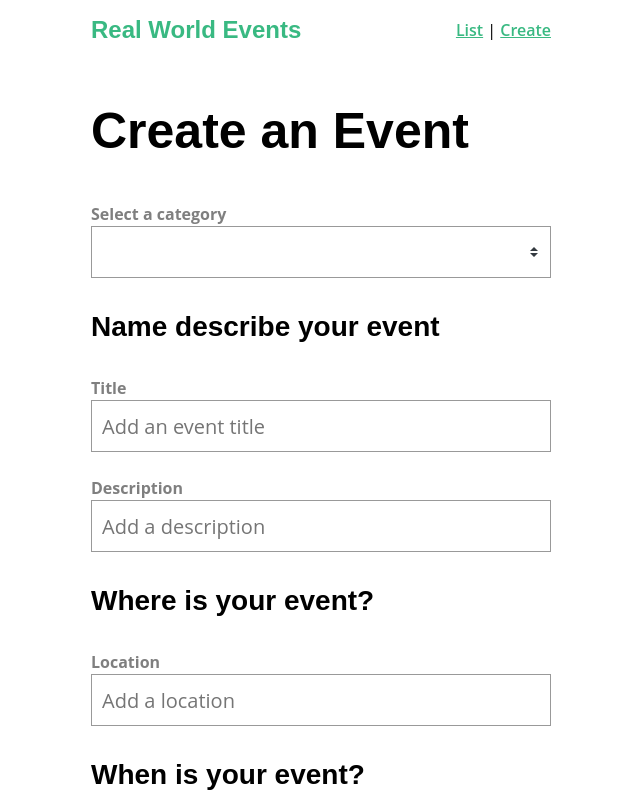
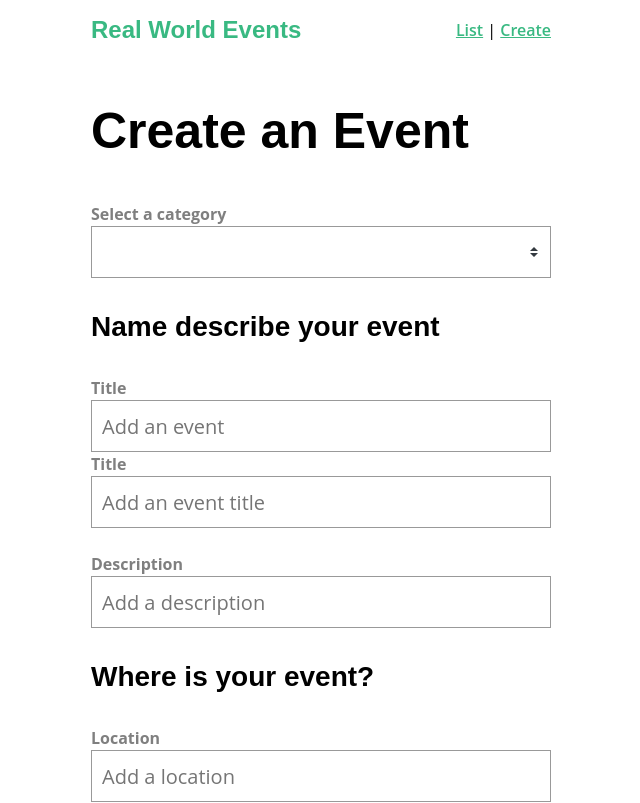
Before and after one commit to rozhansh43/next-level-vue, a Vue app: page /event/create in a window 1280 px wide. Shown: the top 803 px of the page, without its empty margins (319-959 px from the left). Built offline with nearby package versions, Linux system fonts and the light colour scheme.

Commit message:
base input added

```diff
--- /dev/null
+++ b/src/components/BaseInput.vue
@@ -0,0 +1,24 @@
+<template>
+  <div>
+    <label v-if="label">
+      {{ label }}
+    </label>
+    <input type="text" placeholder="Add an event" @input="updateValue">
+  </div>
+</template>
+
+<script>
+export default {
+  props: {
+    label:   {
+      type: String,
+      default: ''
+    }
+  },
+  methods: {
+    updateValue(event) {
+      this.$emit('input', event.target.value)
+    }
+  }
+}
+</script>
--- a/src/router.js
+++ b/src/router.js
@@ -5,6 +5,7 @@ import EventCreate from './views/EventCreate.vue'
 import EventList from './views/EventList.vue'
 import EventShow from './views/EventShow.vue'
 import NotFound from './views/NotFound.vue'
+import NetworkIssue from './views/NetworkIssue.vue'
 import store from '@/store/store.js'
 
 Vue.use(Router)
@@ -32,7 +33,13 @@ const router = new Router({
         store.dispatch('event/fetchEvent', routeTo.params.id).then(event => {
           routeTo.params.event = event
         next()
-        }).catch(() => next({ name: '404', params: { resource: 'event' }}))
+        }).catch(error => {
+          if (error.response && error.response.status == 404) {
+            next({ name: '404', params: { resource: 'event' }})
+          } else {
+            next ({ name: 'network-issue'})
+          }
+        })
       }
     },
     {
@@ -43,6 +50,11 @@ const router = new Router({
     {
       path: '*',
       redirect: { name: '404'}
+    },
+    {
+      path: '/network-issue',
+      name: 'network-issue',
+      component: NetworkIssue
     }
   ]
 })
--- a/src/services/EventService.js
+++ b/src/services/EventService.js
@@ -7,7 +7,8 @@ const apiClient = axios.create({
   headers: {
     Accept: 'application/json',
     'Content-Type': 'application/json'
-  }
+  },
+  timeout: 10000
 })
 
 apiClient.interceptors.request.use(config => {
--- a/src/views/EventCreate.vue
+++ b/src/views/EventCreate.vue
@@ -8,33 +8,58 @@
       </select>
 
       <h3>Name describe your event</h3>
+
+      <BaseInput label="Title" v-model="event.title"/>
+
       <div class="field">
-        <label>Title</label>
+        <label>
+          Title
+        </label>
+
         <input v-model="event.title" type="text" placeholder="Add an event title"/>
       </div>
 
       <div class="field">
-        <label>Description</label>
+        <label>
+          Description
+        </label>
+
         <input v-model="event.description" type="text" placeholder="Add a description"/>
       </div>
 
-      <h3>Where is your event?</h3>
+      <h3>
+        Where is your event?
+      </h3>
+
       <div class="field">
-        <label>Location</label>
+        <label>
+          Location
+        </label>
+
         <input v-model="event.location" type="text" placeholder="Add a location"/>
       </div>
 
-      <h3>When is your event?</h3>
+      <h3>
+        When is your event?
+      </h3>
 
       <div class="field">
-        <label>Date</label>
+        <label>
+          Date
+        </label>
+
         <datepicker v-model="event.date" placeholder="Select a date"/>
       </div>
 
       <div class="field">
-        <label>Select a time</label>
+        <label>
+          Select a time
+        </label>
+
         <select v-model="event.time">
-          <option v-for="time in times" :key="time">{{ time }}</option>
+          <option v-for="time in times" :key="time">
+            {{ time }}
+          </option>
         </select>
       </div>
 
```
Also changed, not shown: src/views/EventShow.vue (+19 -5 lines).
